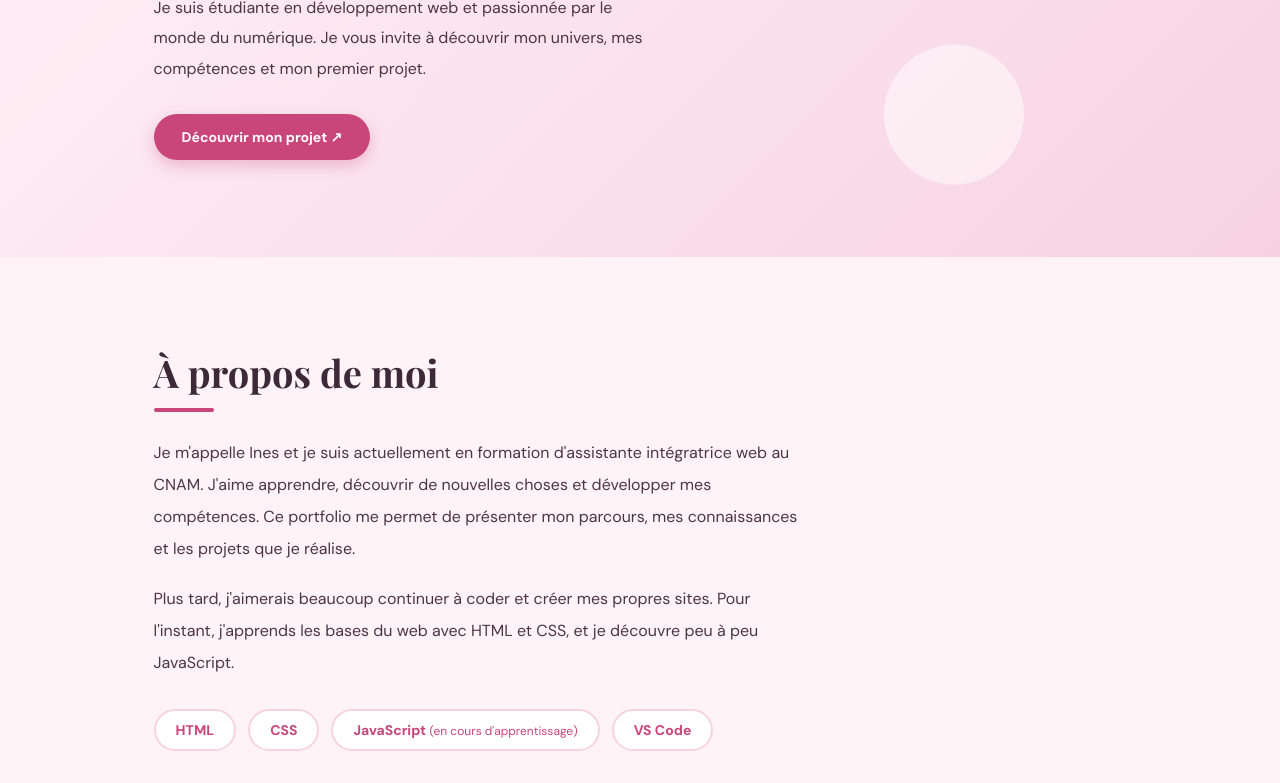
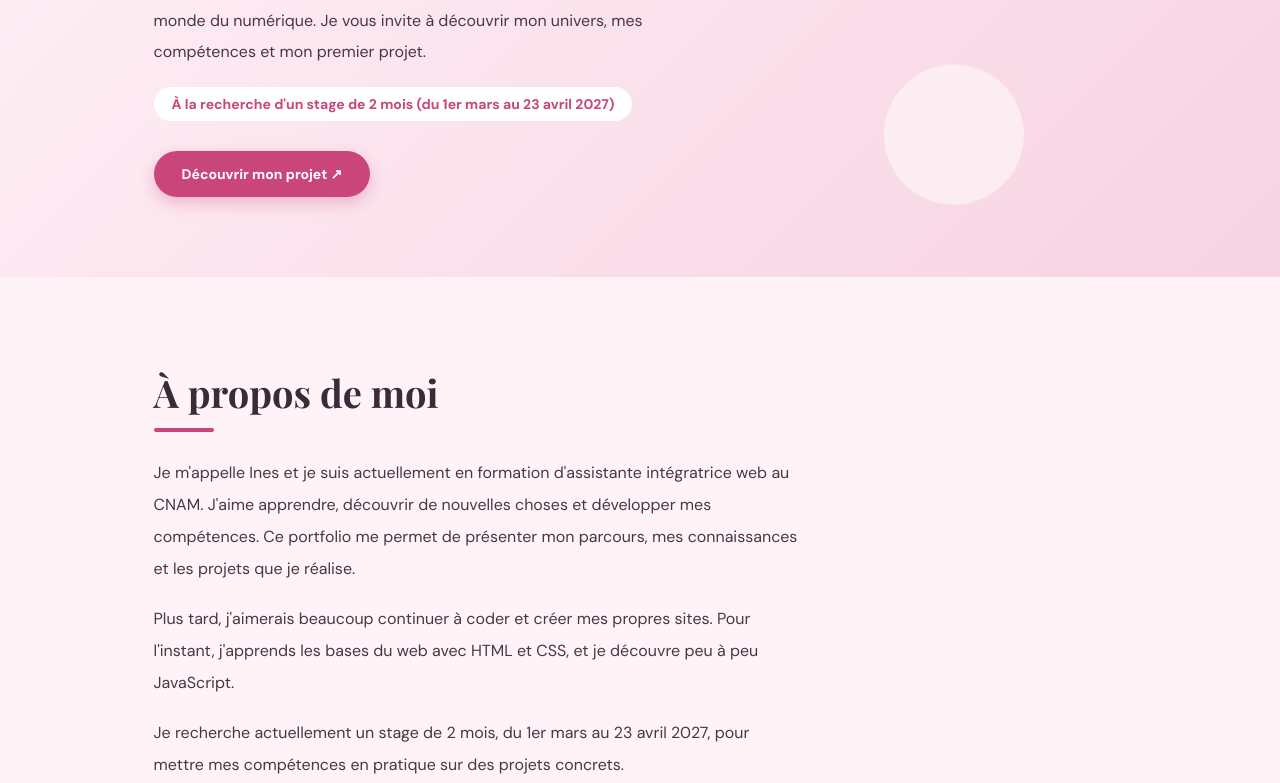
Before and after one commit to plemicines-art/inesgluscevic.github.io, a plain HTML site: page index.html in a window 1280 px wide. Shown: the part 416-1199 px from the top of the page. Drawn offline with nearby package versions, Linux system fonts and the light colour scheme.

Commit message:
Update index.html

```diff
--- a/index.html
+++ b/index.html
@@ -94,7 +94,7 @@ nav a:hover {
   50%      { transform: translateY(-20px); }
 }
 
-.hero .tag, .hero h1, .hero .description, .hero .btn {
+.hero .tag, .hero h1, .hero .description, .hero .stage, .hero .btn {
   position: relative;
   z-index: 1;
 }
@@ -256,6 +256,18 @@ footer {
   font-size: 13px;
 }
 
+.stage {
+  display: inline-block;
+  width: fit-content;
+  background: white;
+  color: var(--framboise);
+  font-size: 14px;
+  font-weight: 700;
+  padding: 8px 18px;
+  border-radius: 30px;
+  margin: -10px 0 30px;
+}
+
 .about .suite {
   margin-top: 18px;
 }
@@ -358,6 +370,8 @@ footer {
     et mon premier projet.
   </p>
 
+  <p class="stage">À la recherche d'un stage de 2 mois (du 1er mars au 23 avril 2027)</p>
+
   <a href="#projects" class="btn">Découvrir mon projet ↗</a>
 </header>
 
@@ -377,6 +391,11 @@ footer {
     Plus tard, j'aimerais beaucoup continuer à coder
     et créer mes propres sites. Pour l'instant, j'apprends les bases
     du web avec HTML et CSS, et je découvre peu à peu JavaScript.
+  </p>
+
+  <p class="suite">
+    Je recherche actuellement un stage de 2 mois, du 1er mars au 23 avril 2027,
+    pour mettre mes compétences en pratique sur des projets concrets.
   </p>
 
   <div class="skills">
```
